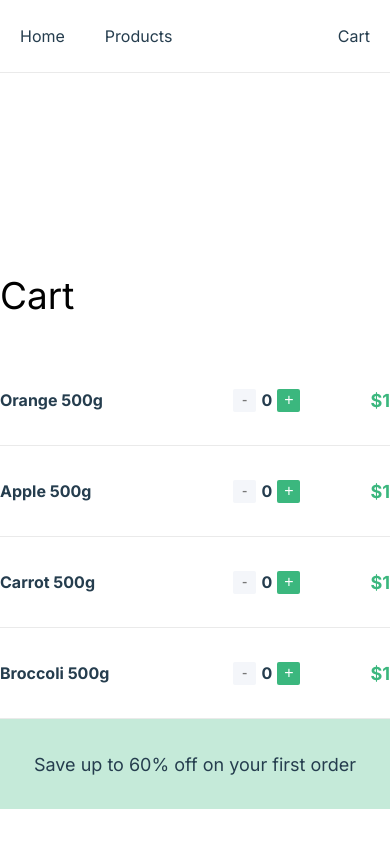
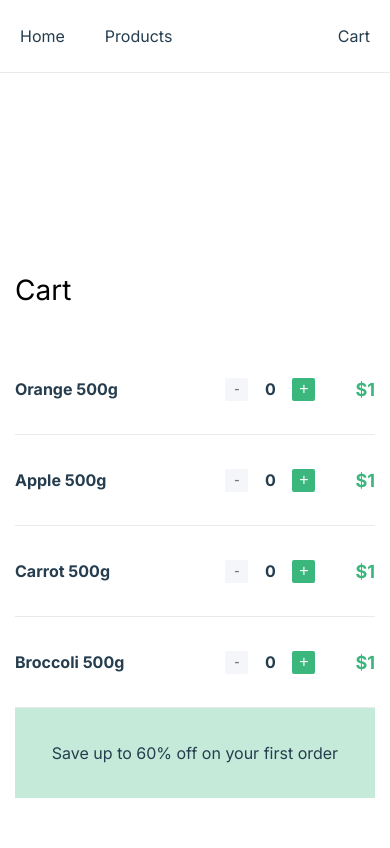
Before and after one commit to ynmkim/grocery-fresh, a Next.js app: page /cart in a window 390 px wide. Shown: the top 848 px of the page. Built offline with nearby package versions, Linux system fonts and the light colour scheme.

Commit message:
Cart 페이지 반응형 스타일 수정

```diff
--- a/app/globals.css
+++ b/app/globals.css
@@ -19,7 +19,6 @@ h1,h2,h3,h4,h5,h6 {
   padding: 0;
 }
 /* ~ reset */
-
 .header {
   height: 72px;
   background-color: #fff;
@@ -44,7 +43,7 @@ h1,h2,h3,h4,h5,h6 {
 }
 .container {
   max-width: 1200px;
-  margin: 200px auto 0;
+  margin: 200px auto;
 }
 .main-title {
   font-size: 55px;
@@ -122,6 +121,7 @@ h1,h2,h3,h4,h5,h6 {
 }
 .product-quantity {
   width: 90px;
+  flex-shrink: 0;
   display: flex;
   align-items: center;
   justify-content: space-between;
@@ -146,6 +146,8 @@ h1,h2,h3,h4,h5,h6 {
   color: #3BB77E
 }
 .button-quantity {
+  flex-grow: 0;
+  flex-shrink: 0;
   width:23px;
   height: 23px;
   font-size: 16px;
@@ -190,3 +192,28 @@ h1,h2,h3,h4,h5,h6 {
   background: #F2F3F4 url("../public/icon_arrow_left.png") no-repeat 50% 50%;
   background-size: 24px 24px;
 }
+
+
+@media screen and (max-width: 1200px) {
+  .container {
+    padding: 0 15px;
+  }
+}
+@media screen and (max-width: 768px) {
+  .product-list .swiper-button-next,
+  .product-list .swiper-button-prev  {
+    opacity: 0;
+  }
+  .sub-title {
+    font-size: 28px;
+  }
+  .product-title {
+    margin-right: 8px;
+  }
+  .cart-list .product-price {
+    margin-left: 40px;
+  }
+  .banner {
+    font-size: 16px;
+  }
+}
```
